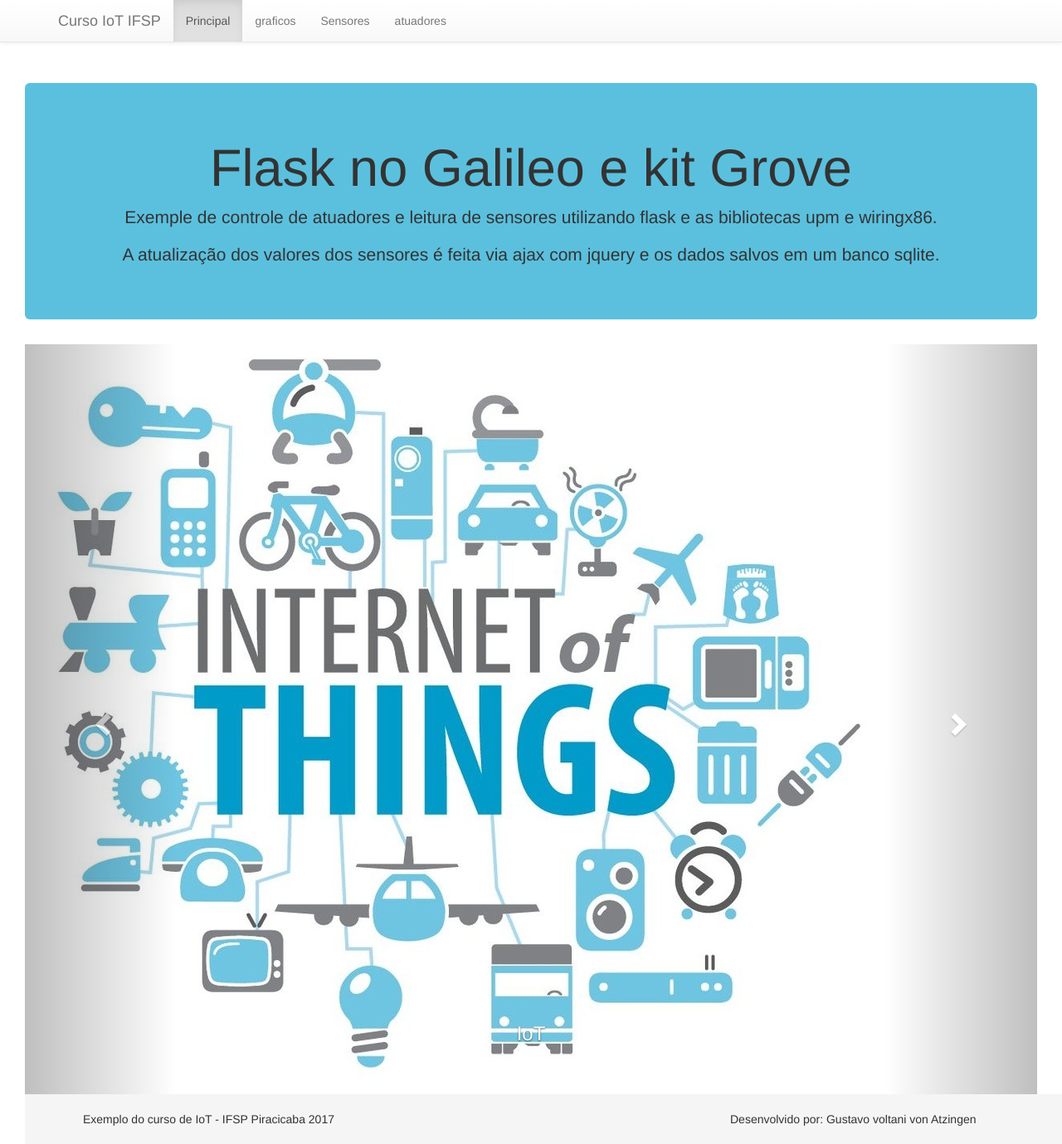
After one commit to joaovitorvlb/GestaodeEnergiaRomota, a Flask app: page / in a window 1280 px wide. The commit adds this page. Shown: the whole page at 83% size. Run offline with Flask 2, Linux system fonts and the light colour scheme; some libraries are stand-ins or nearby versions.

Commit message:
update de  arquivos html

```diff
--- a/templates/base.html
+++ b/templates/base.html
@@ -1,25 +1,86 @@
 <!DOCTYPE html>
 <html>
-    <link rel="stylesheet" href="https://maxcdn.bootstrapcdn.com/bootstrap/3.3.7/css/bootstrap.min.css">
-    <script src="https://ajax.googleapis.com/ajax/libs/jquery/3.2.1/jquery.min.js"></script>
-    <script src="https://maxcdn.bootstrapcdn.com/bootstrap/3.3.7/js/bootstrap.min.js"></script>
+    <script src="https://ajax.googleapis.com/ajax/libs/jquery/1.12.4/jquery.min.js"></script>
+    <!-- Latest compiled and minified CSS -->
+    <link rel="stylesheet" href="https://maxcdn.bootstrapcdn.com/bootstrap/3.3.7/css/bootstrap.min.css" integrity="sha384-BVYiiSIFeK1dGmJRAkycuHAHRg32OmUcww7on3RYdg4Va+PmSTsz/K68vbdEjh4u" crossorigin="anonymous">
+    <!-- Optional theme -->
+    <link rel="stylesheet" href="https://maxcdn.bootstrapcdn.com/bootstrap/3.3.7/css/bootstrap-theme.min.css" integrity="sha384-rHyoN1iRsVXV4nD0JutlnGaslCJuC7uwjduW9SVrLvRYooPp2bWYgmgJQIXwl/Sp" crossorigin="anonymous">
+    <!-- Latest compiled and minified JavaScript -->
+    <script src="https://maxcdn.bootstrapcdn.com/bootstrap/3.3.7/js/bootstrap.min.js" integrity="sha384-Tc5IQib027qvyjSMfHjOMaLkfuWVxZxUPnCJA7l2mCWNIpG9mGCD8wGNIcPD7Txa" crossorigin="anonymous"></script>
+    <!-- Custom styles for this template -->
+    <link href="{{url_for('static',filename='css/footer.css')}}" rel="stylesheet">
     <script src="https://code.highcharts.com/highcharts.js"></script>
     <script src="https://code.highcharts.com/modules/exporting.js"></script>
+
     <head>
         <title>Server Galileo</title>
+        <link rel="shortcut icon" type="image/jpg" href="static/img/galileo.jpg"/>
     </head>
 
     <body>
         <div class="container-fluid">
-            <div class="jumbotron text-center">
-                <h1> Flask no Galileo </h1>
-                <h2> Valor dos sensores </h2>
-            </div>
+            <nav class="navbar navbar-default navbar-fixed-top">
+                <div class="container">
+                    <div class="navbar-header">
+                        <button type="button" class="navbar-toggle" data-toggle="collapse" data-target="#myNavbar">
+                            <span class="icon-bar"></span>
+                            <span class="icon-bar"></span>
+                            <span class="icon-bar"></span>
+                        </button>
+                        <a class="navbar-brand">Curso IoT IFSP</a>
+                    </div>
+                    <div class="collapse navbar-collapse" id="myNavbar">
+                        <ul class="nav navbar-nav">
+                            {% if request.path == '/' %}
+                                <li class="active"><a href="/">Principal</a></li>
+                                <li><a href="/graficos">graficos</a></li>
+                                <li><a href="/sensores">Sensores</a></li>
+                                <li><a href="/atuadores">atuadores</a></li>
+                            {% elif request.path == '/graficos' %}
+                                <li><a href="/">Principal</a></li>
+                                <li class="active"><a href="/graficos">graficos</a></li>
+                                <li><a href="/sensores">Sensores</a></li>
+                                <li><a href="/atuadores">atuadores</a></li>
+                            {% elif request.path == '/sensores' %}
+                                <li><a href="/">Principal</a></li>
+                                <li><a href="/graficos">graficos</a></li>
+                                <li class="active"><a href="/sensores">Sensores</a></li>
+                                <li><a href="/atuadores">atuadores</a></li>
+                            {% elif request.path == '/atuadores' %}
+                                <li><a href="/">Principal</a></li>
+                                <li><a href="/graficos">graficos</a></li>
+                                <li><a href="/sensores">Sensores</a></li>
+                                <li class="active"><a href="/atuadores">atuadores</a></li>
+                            {% else %}
+                                <li><a href="/">Principal</a></li>
+                                <li><a href="/graficos">graficos</a></li>
+                                <li><a href="/sensores">Sensores</a></li>
+                                <li><a href="/atuadores">atuadores</a></li>
+                            {% endif %}
+                        </ul>
+                    </div>
+                </div>
+            </nav>
 
-        {% block content %}
-        {% endblock %}
+            <br /><br /><br /><br /><br />
 
+            {% block content %}
+            {% endblock %}
+
+            <footer class="footer">
+                <div class="container">
+                    <div class="row">
+                        <div class="col-md-8">
+                            <br />
+                            Exemplo do curso de IoT - IFSP Piracicaba 2017
+                        </div>
+                        <div class="col-md-4">
+                            <br />
+                            Desenvolvido por: Gustavo voltani von Atzingen
+                        </div>
+                    </div>
+                </div>
+            </footer>
         </div>
     </body>
-
 </html>
--- /dev/null
+++ b/templates/principal.html
@@ -0,0 +1,66 @@
+{% extends "base.html" %}
+{% block content %}
+
+
+<div class="container-fluid">
+    <div class="jumbotron text-center" style="background:#5bc0de!important">
+        <h1> Flask no Galileo e kit Grove </h1>
+        <p>
+            Exemple de controle de atuadores e leitura de sensores
+            utilizando flask e as bibliotecas upm e wiringx86.
+        </p>
+        <p>
+            A atualização
+            dos valores dos sensores é feita via ajax com jquery e os dados
+            salvos em um banco sqlite.
+        </p>
+    </div>
+<div>
+
+<div id="myCarousel" class="carousel slide" data-ride="carousel">
+    <!-- Indicators -->
+    <ol class="carousel-indicators">
+        <li data-target="#myCarousel" data-slide-to="0" class="active"></li>
+        <li data-target="#myCarousel" data-slide-to="1"></li>
+        <li data-target="#myCarousel" data-slide-to="2"></li>
+    </ol>
+
+    <!-- Wrapper for slides -->
+    <div class="carousel-inner" role="listbox">
+
+    <div class="item active">
+      <img src="static/img/iot.jpg" alt="Chania">
+      <div class="carousel-caption">
+        <h3>IoT</h3>
+      </div>
+    </div>
+
+    <div class="item">
+      <img src="static/img/galileo.jpg" alt="Flower">
+      <div class="carousel-caption">
+        <h3>Galileo</h3>
+        <p>Placa de desenvolvimento Intel Galileo Gen 1.</p>
+      </div>
+    </div>
+
+    <div class="item">
+      <img src="static/img/grove.jpg" alt="Flower">
+      <div class="carousel-caption">
+        <h3>Kit grove</h3>
+        <p>Foto do kit grove em funcionamento.</p>
+      </div>
+    </div>
+    </div>
+
+    <!-- Left and right controls -->
+    <a class="left carousel-control" href="#myCarousel" role="button" data-slide="prev">
+    <span class="glyphicon glyphicon-chevron-left" aria-hidden="true"></span>
+    <span class="sr-only">Anterior</span>
+    </a>
+    <a class="right carousel-control" href="#myCarousel" role="button" data-slide="next">
+    <span class="glyphicon glyphicon-chevron-right" aria-hidden="true"></span>
+    <span class="sr-only">Próximo</span>
+    </a>
+</div>
+
+{% endblock %}
```
Also changed, not shown: templates/graficos.html (added, +71 -0 lines), templates/sensores.html (+72 -43 lines).
